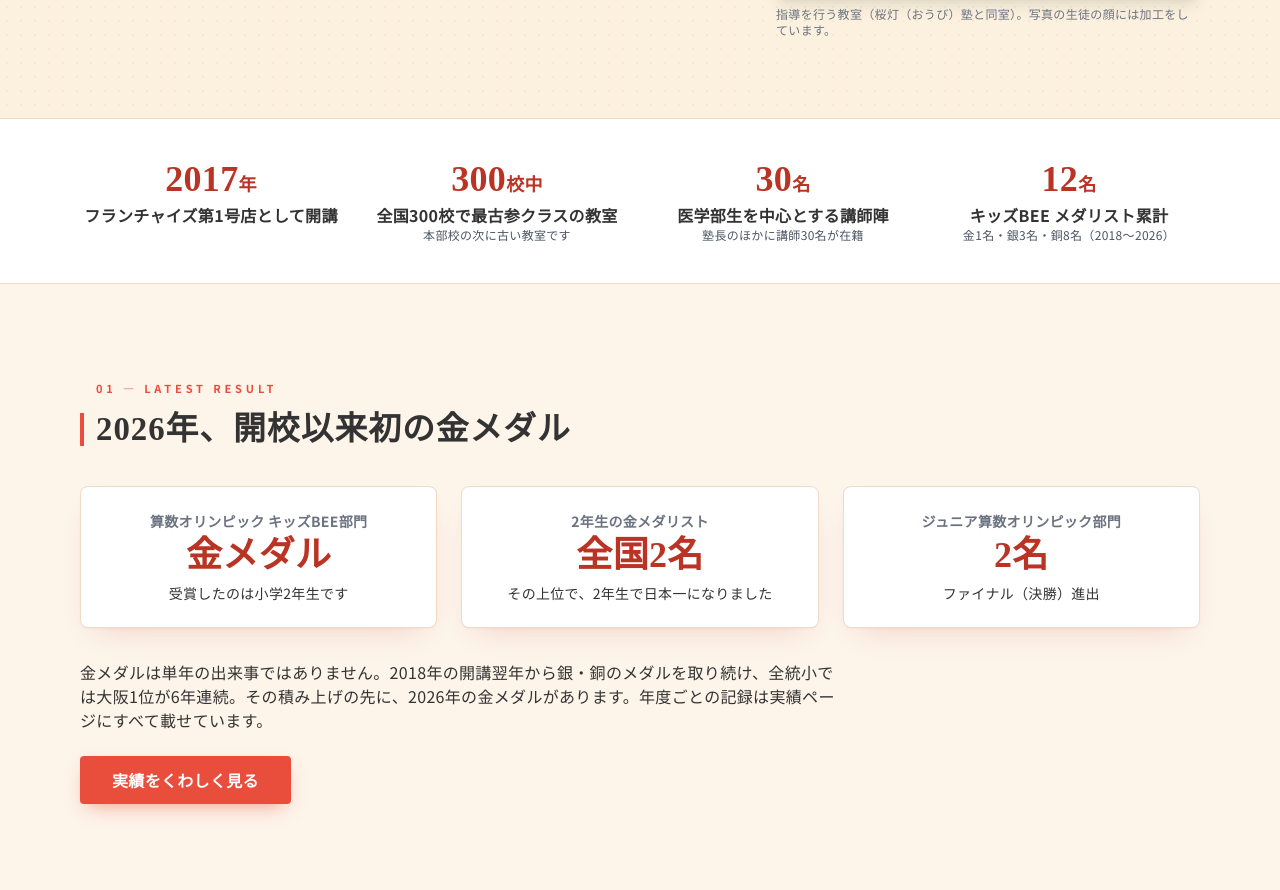
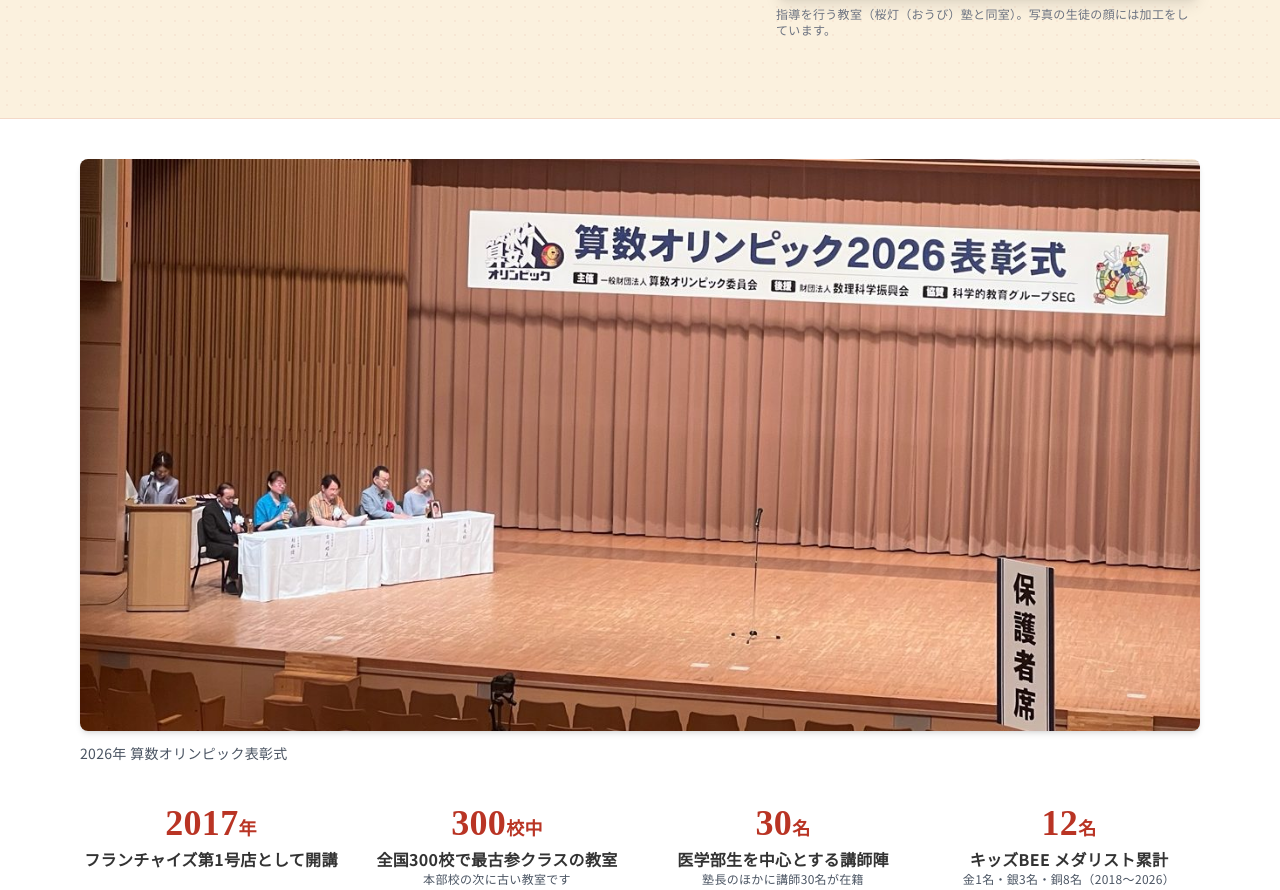
Before and after one commit to infooubijuku/oubijuku-ringo, a plain HTML site: page index.html in a window 1280 px wide. Shown: the part 667-1557 px from the top of the page. Drawn offline with nearby package versions, Linux system fonts and the light colour scheme.

Commit message:
トップページの実績バンドに表彰式の写真を追加

```diff
--- a/index.html
+++ b/index.html
@@ -181,6 +181,12 @@
 
     <!-- 実績バンド -->
     <section class="bg-white">
+        <div class="max-w-6xl mx-auto px-4 pt-10">
+            <figure>
+                <img src="img/ceremony-top.jpg" width="1284" height="656" alt="算数オリンピック2026 表彰式の会場と横断幕" class="rounded-lg shadow-md w-full object-cover" loading="lazy">
+                <figcaption class="text-sm text-gray-600 mt-3">2026年 算数オリンピック表彰式</figcaption>
+            </figure>
+        </div>
         <div class="max-w-6xl mx-auto px-4 py-10 grid grid-cols-2 md:grid-cols-4 gap-6 text-center">
             <div>
                 <p class="text-3xl md:text-4xl font-black text-main-dark" style="font-family:'Noto Serif JP',serif;">2017<span class="text-lg">年</span></p>
```
